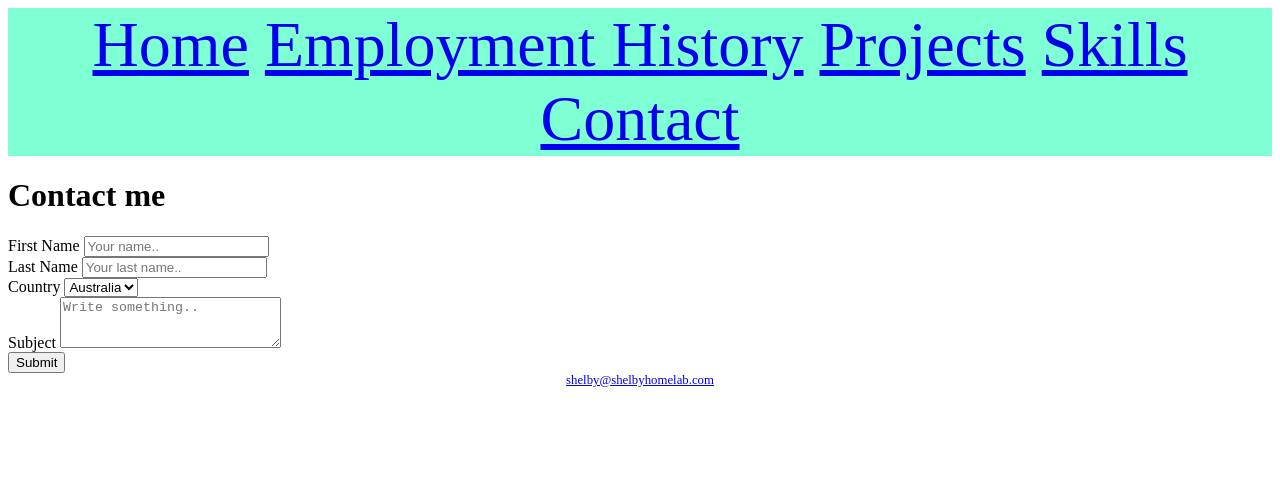
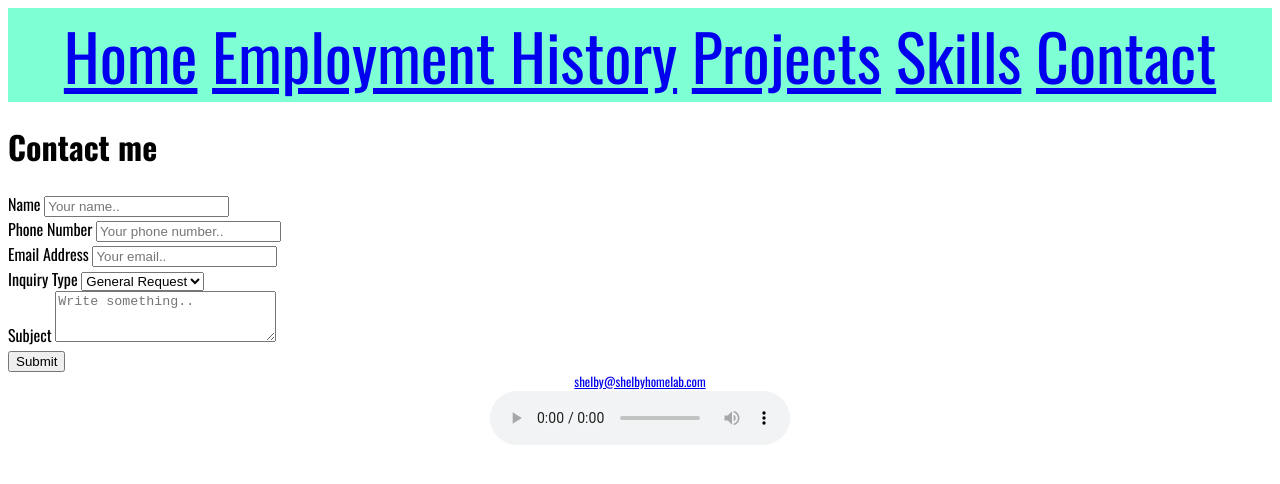
Before and after one commit to tehgod/resume_site, a plain HTML site: page contact.html in a window 1280 px wide. Drawn offline with nearby package versions, Linux system fonts and the light colour scheme.

Commit message:
working with all requirements, css polish will go very far

```diff
--- a/action.js
+++ b/action.js
@@ -1,6 +1,5 @@
 // Author: Shelby Martin
-// File Name: about.html
-// Today's Date: 07/04/2024
+// File Name: action.js
 
 function action(){
     document.getElementsByClassName("form-unsubmitted")[0].classList.add("hidden")
--- a/contact.html
+++ b/contact.html
@@ -1,6 +1,5 @@
 <!-- Author: Shelby Martin
-File Name: about.html
-Today's Date: 07/04/2024 -->
+File Name: contact.html -->
 
 <!DOCTYPE html>
 <html lang="en">
@@ -9,6 +8,9 @@ Today's Date: 07/04/2024 -->
         <meta charset="utf-8">
         <meta name="viewport" content="width=device-width, initial-scale=1.0">
         <link rel="stylesheet" href="css/styles.css">
+        <link rel="preconnect" href="https://fonts.googleapis.com">
+        <link rel="preconnect" href="https://fonts.gstatic.com" crossorigin>
+        <link href="https://fonts.googleapis.com/css2?family=Oswald:wght@200..700&display=swap" rel="stylesheet">
         <script type="text/javascript" src="action.js"></script>
         <script type="text/javascript">function submit_action(){action()}</script>
     </head>
@@ -34,19 +36,24 @@ Today's Date: 07/04/2024 -->
                 <form>
 
                     <div>
-                    <label for="fname">First Name</label>
-                    <input type="text" id="fname" name="firstname" placeholder="Your name..">
+                    <label for="name">Name</label>
+                    <input type="text" id="name" name="name" placeholder="Your name..">
                     </div>
                     <div>
-                    <label for="lname">Last Name</label>
-                    <input type="text" id="lname" name="lastname" placeholder="Your last name..">
+                    <label for="phone">Phone Number</label>
+                    <input type="text" id="phone" name="phone" placeholder="Your phone number..">
                     </div>
                     <div>
-                    <label for="country">Country</label>
-                    <select id="country" name="country">
-                    <option value="australia">Australia</option>
-                    <option value="canada">Canada</option>
-                    <option value="usa">USA</option>
+                    <label for="email">Email Address</label>
+                    <input type="text" id="email" name="email" placeholder="Your email..">
+                    </div>
+                    <div>
+                    <label for="itype">Inquiry Type</label>
+                    <select id="itype" name="itype">
+                    <option value="General">General Request</option>
+                    <option value="Contact">Reply Request</option>
+                    <option value="Issue">Site Issue</option>
+                    <option value="Other">Other Issue</option>
                     </select>
                     </div>
                     <div>
@@ -63,7 +70,14 @@ Today's Date: 07/04/2024 -->
             <div>
                 <a href="mailto:shelby@shelbyhomelab.com">shelby@shelbyhomelab.com</a>
             </div>
+            <audio controls autoplay id="audio">
+                <source src="audio/background_audio.mp3" type="audio/mpeg">
+                Your browser does not support the audio element.
+            </audio>
         </footer>
     </body>
-
+    <script>
+        var audio = document.getElementById("audio");
+        audio.volume = 0.15;
+    </script>
 </html>
--- a/css/styles.css
+++ b/css/styles.css
@@ -1,4 +1,5 @@
-
+/* Author: Shelby Martin
+File Name: styles.css */
 
 nav {
     display: block;
@@ -18,6 +19,9 @@ body {
     /* background: url(/images/wallhaven-3l3opv.png); */
     background-size: auto;
     background-repeat: no-repeat;
+    font-family: "Oswald", sans-serif;
+    font-optical-sizing: auto;
+    font-style: normal;
 }
 
 
```
Also changed, not shown: employment.html (+15 -2 lines), index.html (+12 -2 lines), projects.html (+15 -2 lines), skills.html (+12 -2 lines), 2 other files.
